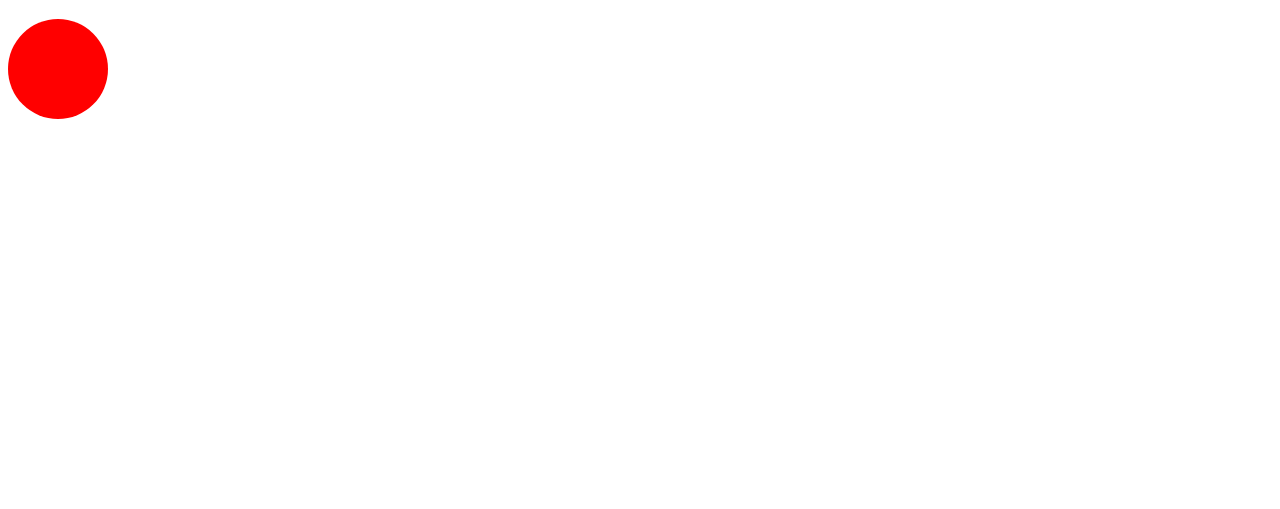
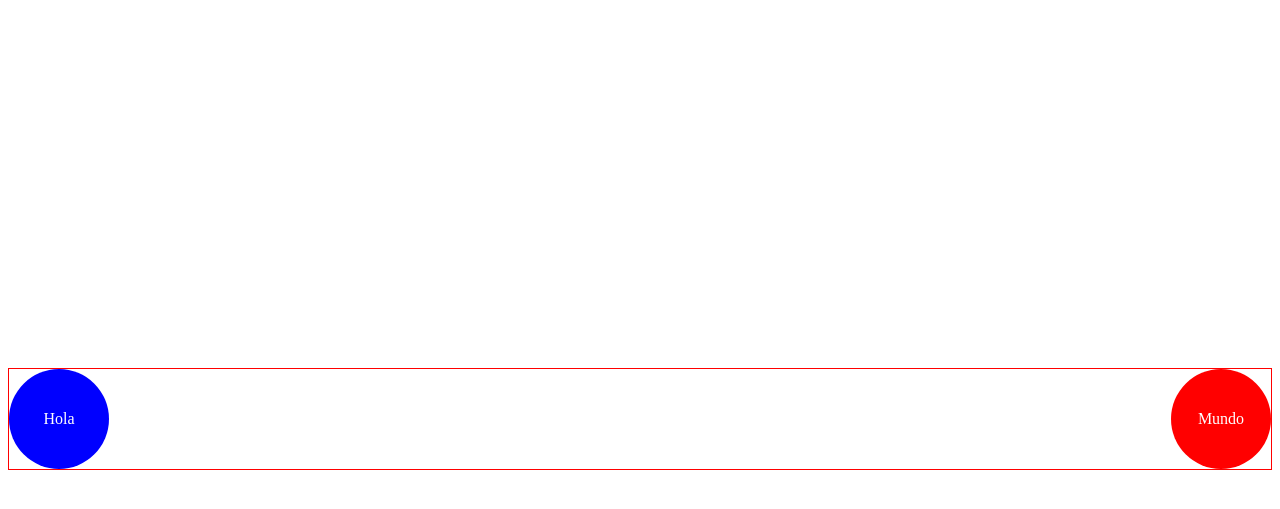
Before and after one commit to dvergara09/animations_platzi, a plain HTML site: page index.html in a window 1280 px wide. Shown: the part 61-570 px from the top of the page. Drawn offline with Linux system fonts and the light colour scheme.

Commit message:
transiciones de interaccion

```diff
--- a/css/main.css
+++ b/css/main.css
@@ -1,17 +1,49 @@
+.container{
+    display: flex;
+    height: 100vh;
+    justify-content: center;
+    align-items: center;
+}
 .pelota{
     width: 100px;
     height: 100px;
     border-radius: 50%;
-    background: red;
+    /* background: red; */
     /* transition-property: width height; */
     /* transition-duration: 1s; */
     /* transition-delay: 1s; */
     /* transition-timing-function: ease; */
     /*forma resumida de lo anterior: */
-    transition: 1s ease;
+    transition: 1s;
+    position: absolute;
+    display: flex;
+    align-items: center;
+    justify-content: center;
+    color: white;
 }
 
-.pelota.cambio:hover{
-    width: 200px;
-    height: 200px;
+.canasta{
+    position: relative;
+    border: 1px solid red;
+    height: 100px;
+    width:100%;
 }
+
+.pelota.a{
+    background: blue;
+    left: 0;
+}
+
+.pelota.b{
+    background: red;
+    right: 0;
+}
+
+
+.canasta:hover .pelota.a{
+    left: calc(50% - 100px);
+}
+
+.canasta:hover .pelota.b{
+    right: calc(50% - 100px);
+}
--- a/index.html
+++ b/index.html
@@ -9,6 +9,13 @@
 </head>
 <body>
     <h1>Transiciones</h1>
-    <div class="pelota cambio"></div>
+    <div class="container">
+        <div class="canasta">
+            <div class="pelota a">Hola</div>
+            <div class="pelota b">Mundo</div>
+        </div>
+    </div>
+
+
 </body>
 </html>
```
